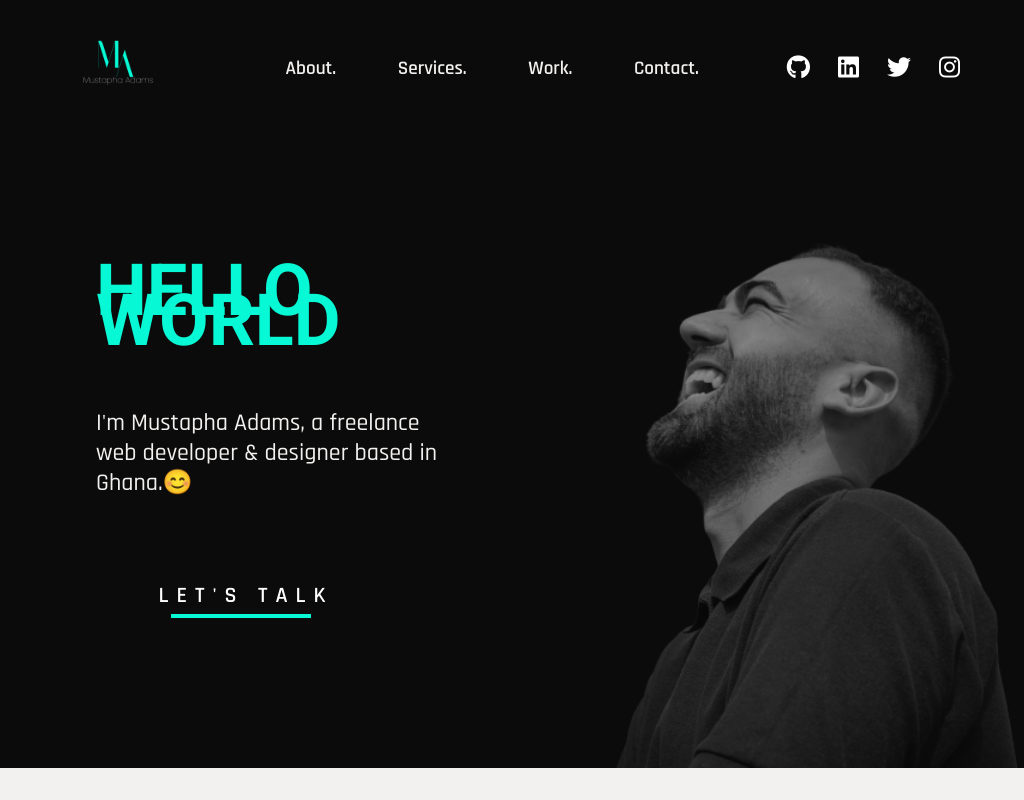
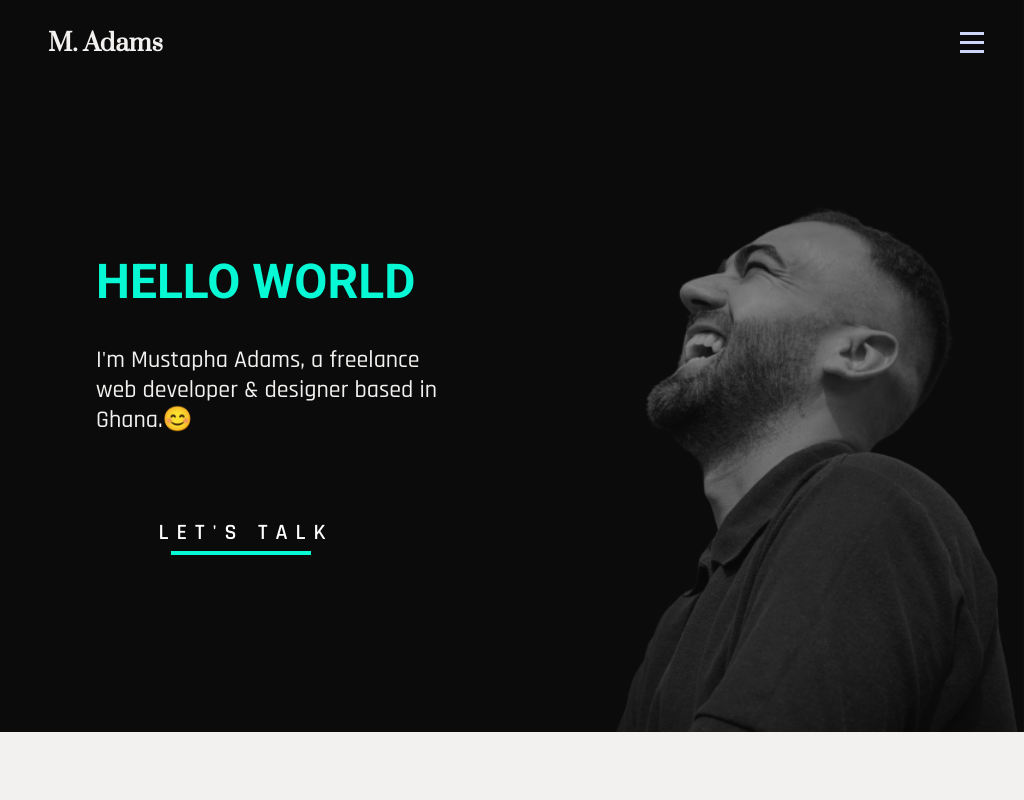
Before and after one commit to Mustapha7018/My-Portfolio-1.0, a plain HTML site: page indexes/index.html in a window 1024 px wide. Shown: the top 800 px of the page. Drawn offline with Linux system fonts and the light colour scheme.

Commit message:
nav changes

```diff
--- a/indexes/index.html
+++ b/indexes/index.html
@@ -23,18 +23,29 @@
       href="https://fonts.googleapis.com/css2?family=Poppins&family=Rajdhani:wght@500;600&family=Roboto:wght@700&display=swap"
       rel="stylesheet"
     />
+    <link rel="preconnect" href="https://fonts.googleapis.com">
+    <link rel="preconnect" href="https://fonts.gstatic.com" crossorigin>
+    <link href="https://fonts.googleapis.com/css2?family=Cinzel:wght@600;700&family=DM+Serif+Display&family=Prata&display=swap" rel="stylesheet">
 
     <title>Mustapha Adams</title>
   </head>
   <body>
     <!-- ===== HEADER ===== -->
-    <header class="header">
-      <nav class="nav">
-        <div class="image-container">
-          <img class="logo" src="/icons/brand-logo.png" alt="logo image" />
-        </div>
+    <header class="primary-header">
+      <button
+      class="mobile-nav-toggle"
+      aria-controls="primary-navigation"
+      aria-expanded="false"
+      >
+      <span class="sr-only"></span>
+    </button>
+
+    <nav class="nav">
+        <div class="logo"><a href="#">M. Adams</a></div>
         <div class="nav-links">
-          <ul class="nav__list">
+          <ul id="primary-navigation"
+          data-visible="false"
+          class="primary-navigation">
             <li><a href="#about"></a>About.</li>
             <li><a href="#services"></a>Services.</li>
             <li><a href="#work"></a>Work.</li>
@@ -47,9 +58,6 @@
           <a href=""><i class="fa-brands fa-twitter"></i></a>
           <a href=""><i class="fa-brands fa-instagram"></i></a>
         </div>
-        <!-- <button class="nav-toggle" aria-label="toggle-navigation">
-          <span class="hamburger"></span>
-        </button> -->
       </nav>
     </header>
 
@@ -169,7 +177,6 @@
        </div>
       </section>
       <!-- ===== PROJECTS ===== -->
-      <section class="project__section"></section>
 
 
       <!-- ===== CONTACT ME ===== -->
--- a/scripts/app.js
+++ b/scripts/app.js
@@ -1,3 +1,23 @@
+//creating hamburger toggle functionality
+const primaryNav = document.querySelector('.primary-navigation');
+const navToggle = document.querySelector('.mobile-nav-toggle');
+
+navToggle.addEventListener('click', () => {
+    const visibility = primaryNav.getAttribute('data-visible');
+
+    if (visibility === 'false') {
+        primaryNav.setAttribute('data-visible', true);
+        navToggle.setAttribute('aria-expanded', true);
+    }
+
+    else if (visibility === 'true') {
+        primaryNav.setAttribute('data-visible', false);
+        navToggle.setAttribute('aria-expanded', false);
+
+    }
+});
+
+// Marquee section
 const root = document.documentElement;
 const marqueeElementsDisplayed = getComputedStyle(root).getPropertyValue("--marquee-elements-displayed");
 const marqueeContent = document.querySelector(".marquee-content");
--- a/stylings/styles.css
+++ b/stylings/styles.css
@@ -39,64 +39,127 @@
 
 /* MEDIA QUERIES */
 
-@media (min-width: 800px) {
-  :root {
-    --fs-h1: 4.5rem;
-    --fs-h2: 3.75rem;
-    --fs-h3: 1.5rem;
-    --fs-body: 1.2rem;
-  }
-}
-
 /* General Styles */
 
 html {
   scroll-behavior: smooth;
 }
 
+body {
+  overflow-x: hidden;
+}
+
 .logo {
-  height: 100px;
-  max-width: 100px;
+  margin: 1.5rem 0;
+  max-width: 200px;
+}
+
+.logo a {
+  font-family: "Prata", serif;
+  font-size: 2rem;
+  font-weight: bold;
+  color: var(--clr-light);
+  text-decoration: none;
+}
+
+.primary-header {
+  background-color: var(--clr-dark);
+}
+
+.mobile-nav-toggle {
+  display: none;
 }
 
 .nav {
-  top: 0;
-  bottom: 0;
-  left: 0;
-  right: 0;
+  inset: 0;
   display: flex;
   justify-content: space-between;
   align-items: center;
-  padding: 1em 4em;
-  background-color: var(--clr-dark);
-}
-
-.nav__list {
-  flex: 1;
-}
-
-.nav__list li {
-  display: inline-block;
-  list-style: none;
-  padding-left: 3em;
-  font-size: var(--fs-body);
-  font-weight: var(--fw-bold);
-  font-family: var(--ff-secondary);
-  color: var(--clr-light);
-  transition: color 0.35s;
-  cursor: pointer;
+  padding: 1rem 3rem;
 }
 
 .nav__icons a {
-  color: white;
+  color: var(--clr-light);
   padding-left: 1em;
-  font-size: var(--fs-h3);
+  font-size: var(--fs-body);
   transition: color 0.35s;
 }
 
-.nav__list li:hover,
+.primary-navigation li:hover,
 .nav__icons a:hover {
   color: var(--clr-accent-1);
+}
+
+.primary-navigation {
+  list-style: none;
+  display: flex;
+  gap: 2.5rem;
+  padding: 0;
+  margin: 0;
+}
+
+.primary-navigation li {
+  color: var(--clr-light);
+  transition: color 0.35s;
+  font-family: var(--ff-secondary);
+  font-size: var(--fs-body);
+  cursor: pointer;
+  transition: color 0.35s;
+}
+
+@media (max-width: 70em) {
+  .logo {
+    margin-top: 0.7rem;
+    max-width: 150px;
+  }
+
+  .logo a {
+    font-size: 1.5rem;
+  }
+
+  .primary-navigation,
+  .nav__icons {
+    gap: 2em;
+
+    position: fixed;
+    z-index: 1000;
+    inset: 0 0 0 30%;
+
+    flex-direction: column;
+    padding: min(30vh, 10rem) 2em;
+
+    transform: translateX(100%);
+    transition: transform 350ms ease-out;
+  }
+
+  .primary-navigation[data-visible="true"] {
+    transform: translateX(0%);
+  }
+
+  .mobile-nav-toggle {
+    display: block;
+    position: absolute;
+    z-index: 9999;
+    background-image: url(/icons/icon-hamburger.svg);
+    background-color: transparent;
+    background-repeat: no-repeat;
+    border: 0;
+    width: 2rem;
+    aspect-ratio: 1;
+    top: 2rem;
+    right: 2rem;
+  }
+
+  @supports (backdrop-filter: blur(1rem)) {
+    .primary-navigation {
+      background: hsl(0 0% 100% / 0.1);
+      backdrop-filter: blur(1rem);
+    }
+  }
+
+  .mobile-nav-toggle[aria-expanded="true"] {
+    background-image: url(/icons/icon-close.svg);
+  }
 }
 
 /* HERO SECTION */
@@ -258,8 +321,8 @@ html {
 .services-container {
   display: grid;
   /* grid-template-columns: repeat(2, 1fr); */
-  grid-template-columns: repeat(auto-fit, minmax(400px, 1fr));
-  gap: 2em;
+  grid-template-columns: repeat(auto-fit, minmax(400px, 550px));
+  grid-gap: 2em;
   margin: 0 auto;
 }
 
@@ -394,3 +457,19 @@ html {
   max-width: 1300px;
   margin: 0 auto;
 }
+
+.portfolio-items {
+  display: grid;
+  grid-template-columns: repeat(4, 1fr);
+  grid-template-rows: 270px;
+  grid-gap: 2rem;
+  position: relative;
+  height: 900px;
+}
+
+.item .item-1 {
+  grid-column: 1 / 3;
+}
+
+.item .item-4 {
+}
```
Also changed, not shown: icons/icon-close.svg (added), icons/icon-hamburger.svg (added), 1 other file.
